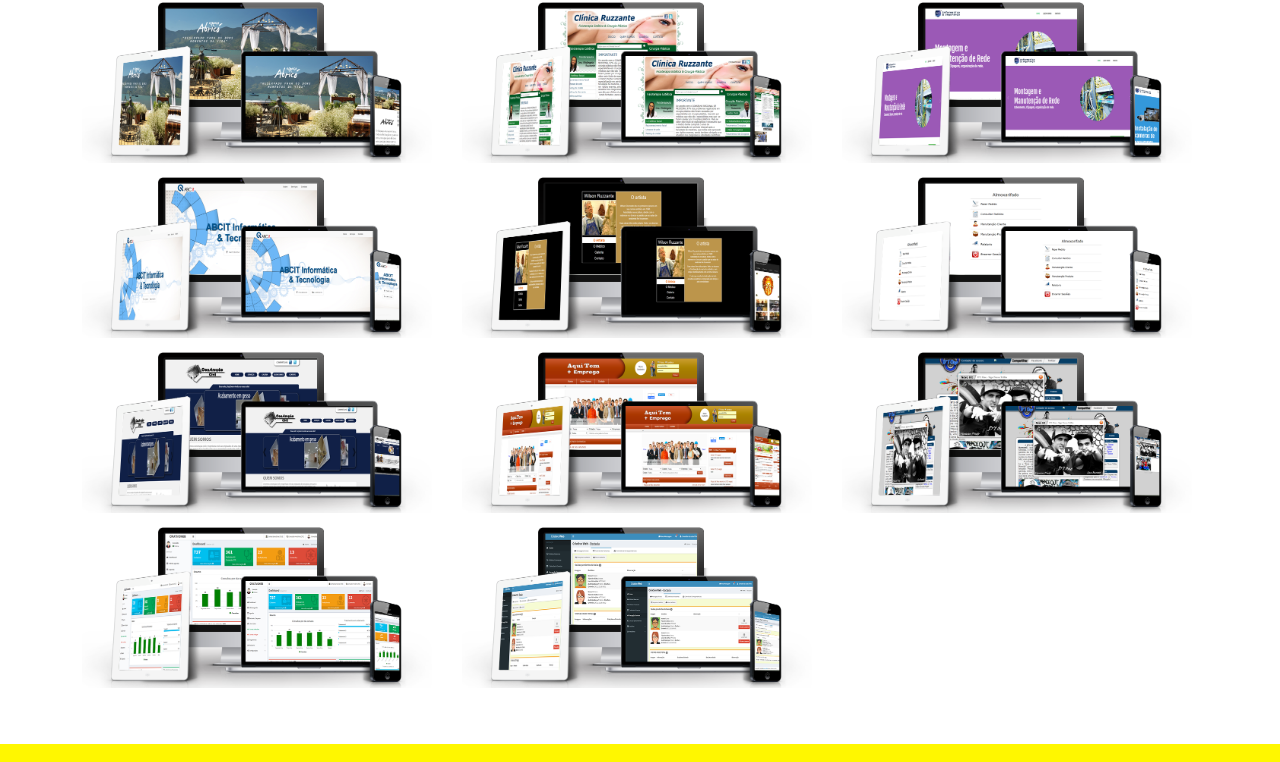
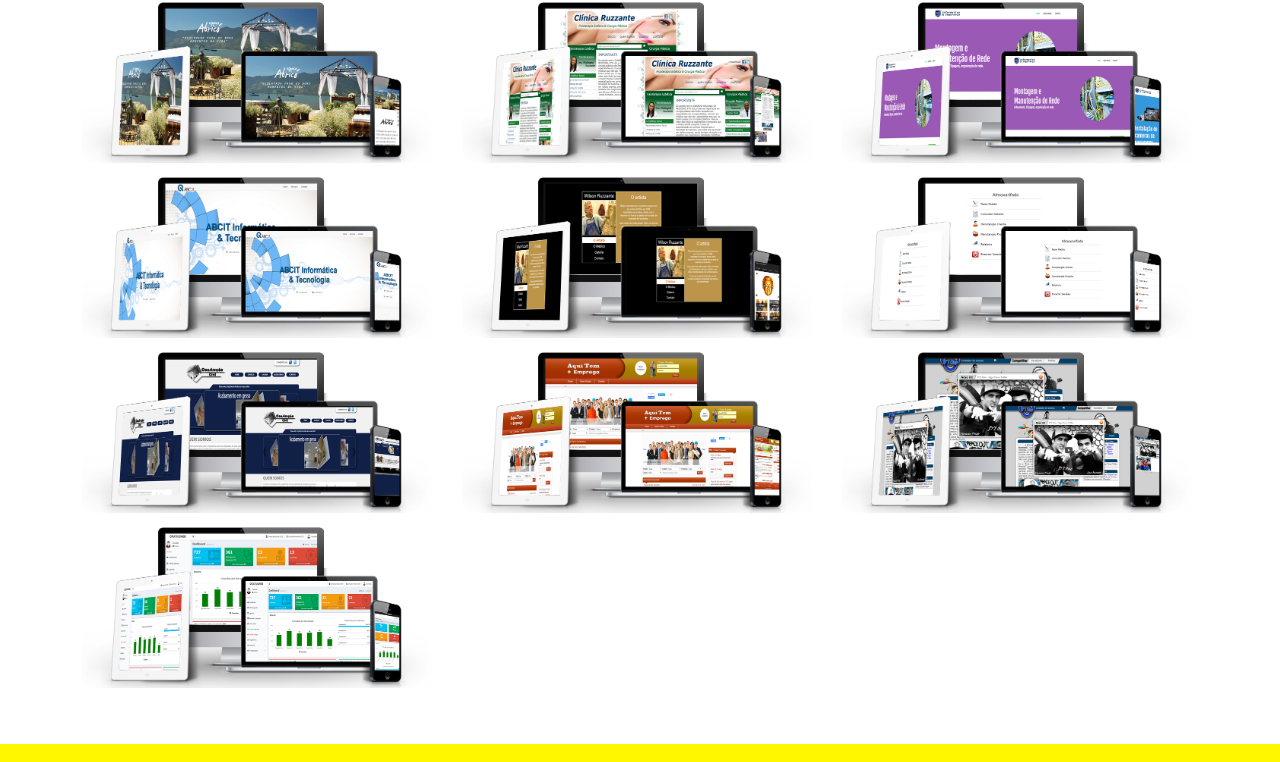
Before and after one commit to everaldofilho/everaldofilho, a plain HTML site: page index.html in a window 1280 px wide. Shown: the part 1741-2503 px from the top of the page. Drawn offline with nearby package versions, Linux system fonts and the light colour scheme.

Commit message:
Removido imagem

```diff
--- a/index.html
+++ b/index.html
@@ -141,7 +141,6 @@
                     <div class="col-md-4 mb-2"><img class="img-fluid" src="./img/portfolio_8.png"></div>
                     <div class="col-md-4 mb-2"><img class="img-fluid" src="./img/portfolio_9.png"></div>
                     <div class="col-md-4 mb-2"><img class="img-fluid" src="./img/portfolio_10.png"></div>
-                    <div class="col-md-4 mb-2"><img class="img-fluid" src="./img/portfolio_11.png"></div>
                 </div>
             </div>
         </section>
```
Also changed, not shown: favicon.ico, img/portfolio_11.png (deleted), 2 other files.
